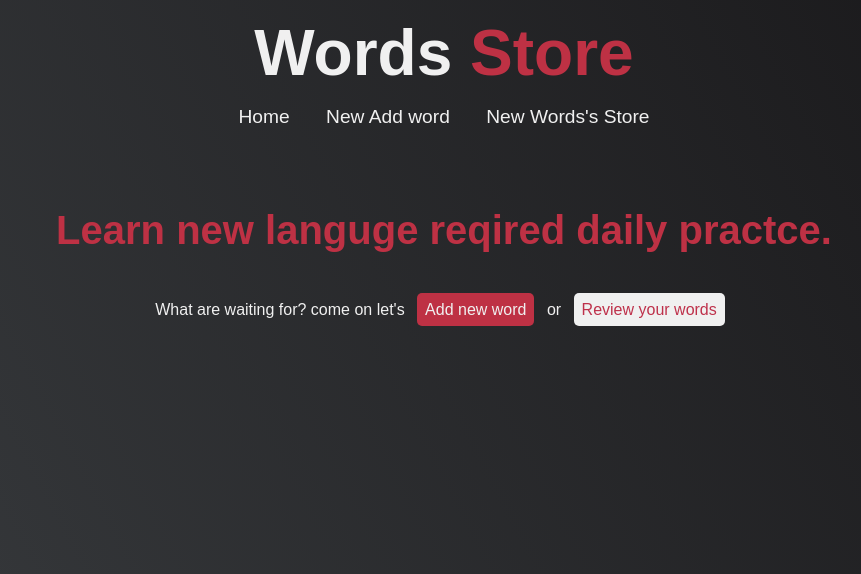
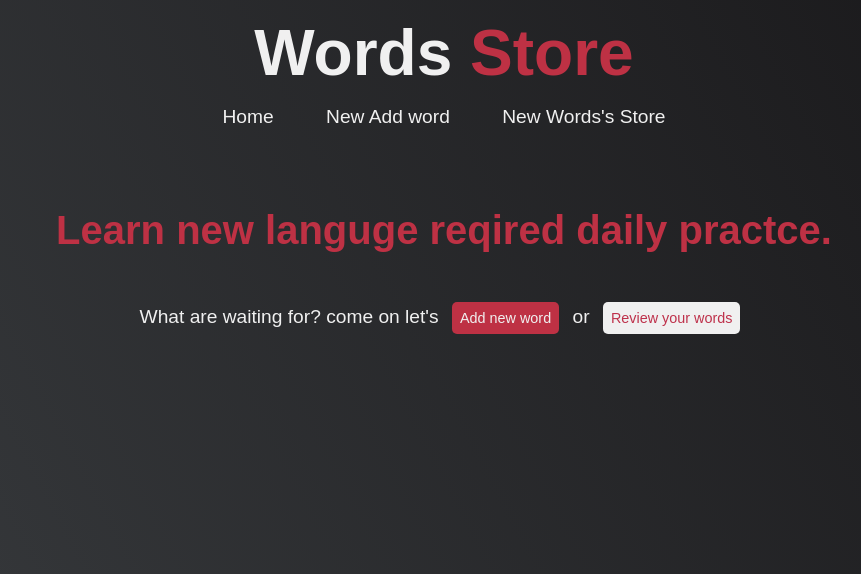
Before and after one commit to BenAwad95/english-words-dictionary, a Django app: page / in a window 1280 px wide. Shown: the top 574 px of the page, without its empty margins (196-1057 px from the left). Run offline with Django 3.2, Linux system fonts and the light colour scheme; some libraries are stand-ins or nearby versions.

Commit message:
style update

```diff
--- a/static/pages/style.css
+++ b/static/pages/style.css
@@ -36,6 +36,7 @@ h1.logo {
   width: fit-content;
   padding: 0 1rem;
   border-radius: 5px;
+  transition: all ease-out 500ms;
 }
 
 .logo .second-word {
@@ -49,7 +50,10 @@ nav {
 ul li {
   list-style: none;
   display: inline-block;
+  margin: 0 0.5rem;
   font-size: 1.2rem;
+  transition: all ease-in 500ms;
+
 }
 
 ul li.current a {
@@ -386,11 +390,15 @@ h2.word_text .fa-copy{
   text-align: center;
   color: #be3144;
   font-size: 2.5rem;
+  padding: 0 0.5rem;
+  transition: all ease-in 500ms;
 }
 
 #greeting-heading + p{
   text-align: center;
   margin-top: 3rem;
+  line-height: 2rem;
+  font-size: 1.2rem;
 }
 
 .btn-1{
@@ -400,6 +408,7 @@ h2.word_text .fa-copy{
   border: none;
   padding: 0.5rem;
   margin: 0 0.5rem;
+  font-size: 0.9rem;
 }
 .btn-2{
   background: #f0f0f0;
@@ -408,4 +417,5 @@ h2.word_text .fa-copy{
   border: none;
   padding: 0.5rem;
   margin: 0 0.5rem;
+  font-size: 0.9rem;
 }
```
